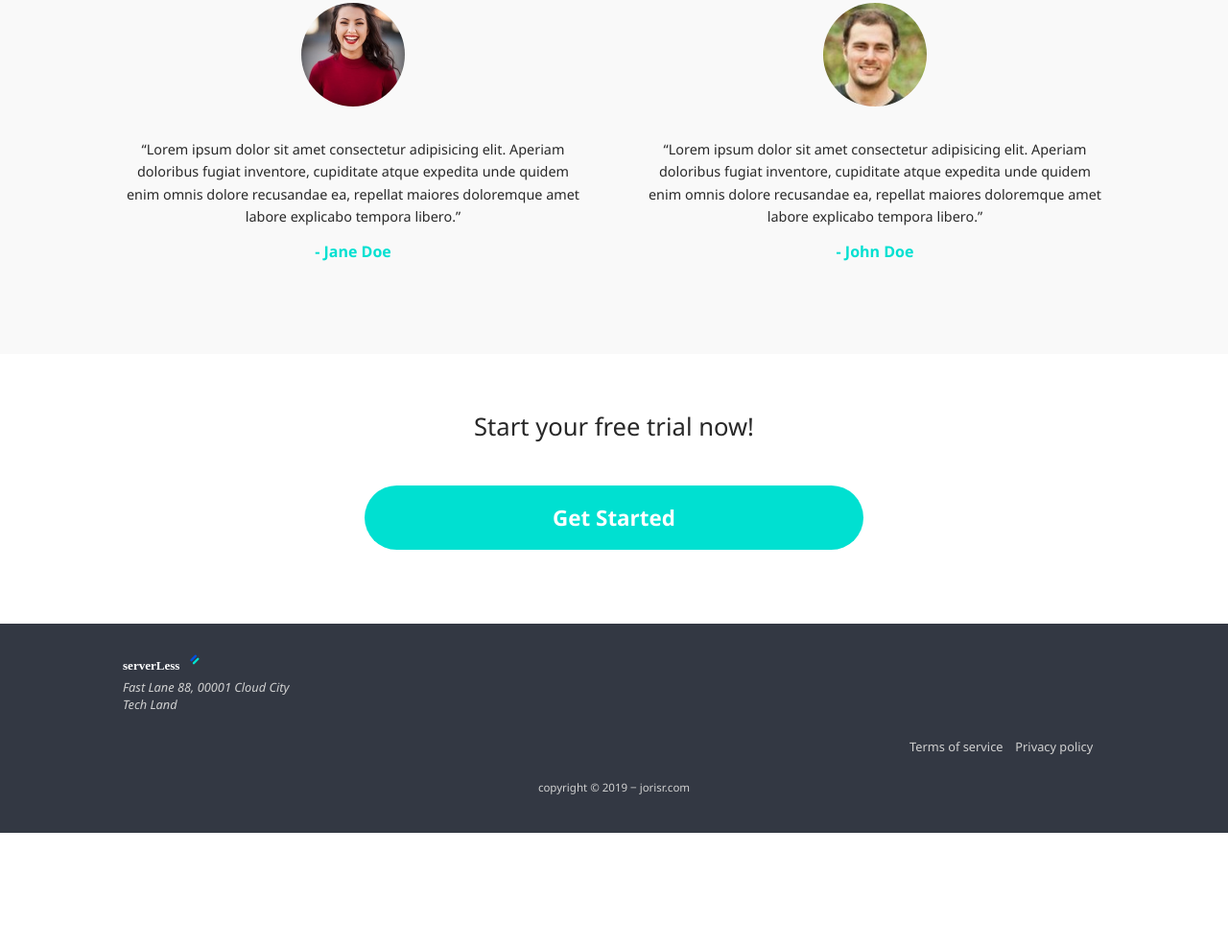
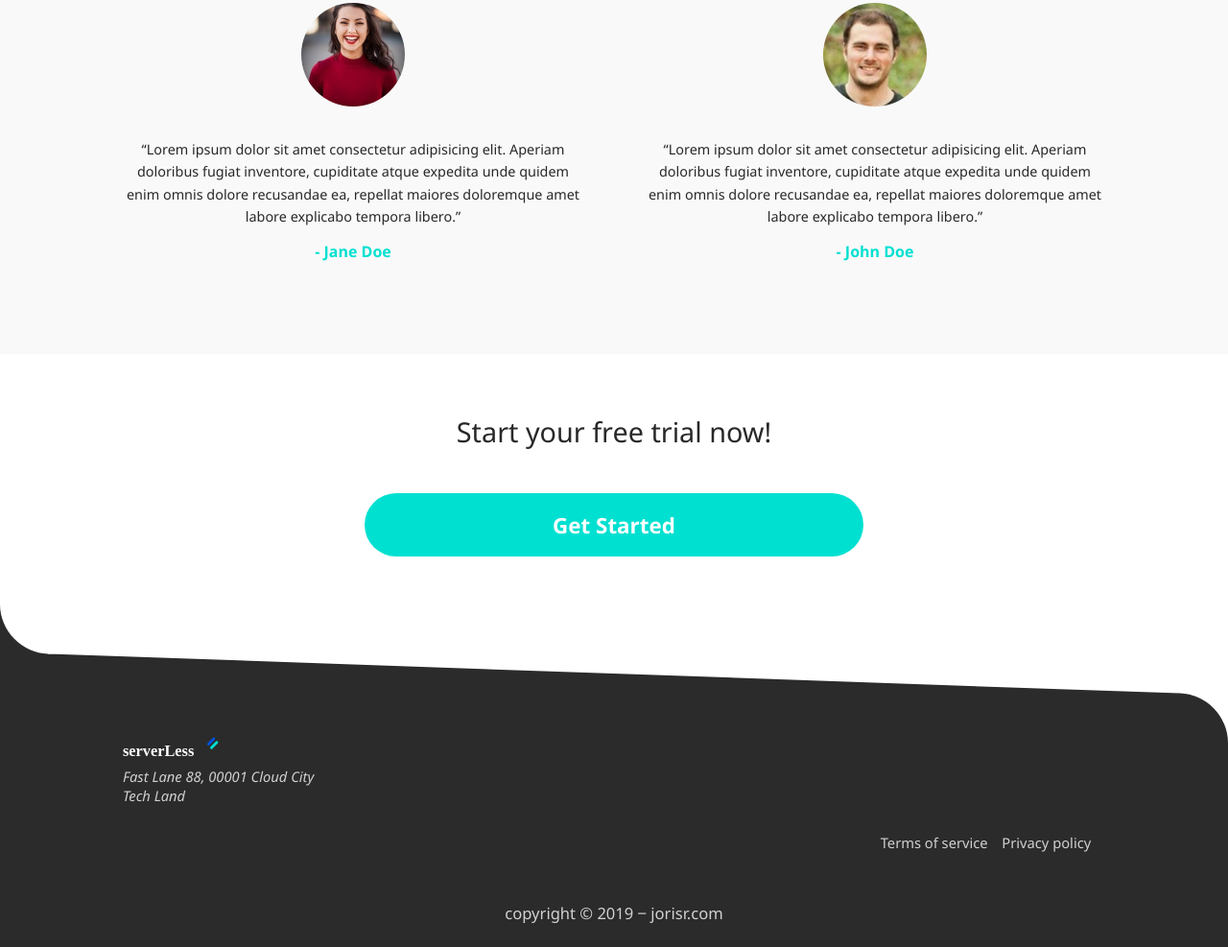
Before and after one commit to jorishr/landing-page, a plain HTML site: page index.html in a window 1280 px wide. Shown: the part 1169-2156 px from the top of the page at 96% size. Before the commit the page ends 2037 px from the top, so only its background shows below. Drawn offline with Linux system fonts and the light colour scheme.

Commit message:
footer background skew fixed

```diff
--- a/css/main.scss
+++ b/css/main.scss
@@ -30,6 +30,10 @@ ul {
 
 a {
     text-decoration: none;
+}
+
+main {
+    min-height: calc(100vh - 210px);    /* footer-height */
 }
 
 /*  ######
@@ -230,7 +234,7 @@ figcaption::before {
     ###########   */
 
 .cta {
-    margin: -50px 0 4em;
+    margin: -50px 0 8em;
 }
 
 .cta__heading {
@@ -245,9 +249,11 @@ figcaption::before {
     color: white;
     font-weight: bold;
     border-radius: 40px;
-    width: 100%;
+    width: calc(100% - 1em);
     padding: .8em .2em;
     margin: 0;
+    position: relative;
+    z-index: 1;
 }
 
 .cta__btn:hover {
@@ -259,9 +265,54 @@ figcaption::before {
     ######   */
 
 footer {
-    background-color: rgba(0, 7, 20, .8);
+    background-color: rgb(43, 43, 43);
+    border-top-right-radius: 50px;
     color: #D1D1D1;
     font-size: .8em;
+    height: 210px;
+    position: relative;
+    /*
+        larger than height .footer-bg-container to compensate for skew and
+        keep a straight edge at the bottom  */
+}
+
+.footer-bg-container {
+    background-color: rgb(43, 43, 43);
+    font-size: .8em;
+    transform: skewY(2deg);
+    border-top-right-radius: 50px;
+    position: relative;
+    top: -35px;     /* pulled above the straight edge of footer element */
+    height: 160px;
+}
+
+.footer-bg-container::before {
+    content: '';
+    width: 50px;
+    height: 50px;
+    background-color: rgb(43, 43, 43);
+    position: absolute;
+    top: -49px;
+    left: 0;
+    z-index: -4;
+}
+
+.footer-bg-container::after {
+    content: '';
+    width: 100px;
+    height: 100px;
+    background: white;
+    position: absolute;
+    top: -100px;
+    left: 0;
+    z-index: -3;
+    border-radius: 50%;
+}
+
+footer .container {
+    transform: skewY(-2deg);
+    padding-top: 3em;
+    padding-bottom: 0;
 }
 
 footer a {
@@ -285,12 +336,22 @@ footer address {
 
 footer ul {
     display: flex;
-    justify-content: space-between;
+    justify-content: center;
     margin-bottom: 2em;
 }
 
 footer ul li a {
     margin-right: 1em;
+}
+
+footer p {
+    /* check html markup, p lives outside containers */
+    text-align: center;
+    position: absolute;
+    left: 50%;
+    transform: translateX(-50%);
+    bottom: 2%;
+    margin-top: 0;
 }
 
 /*  ##################
@@ -380,7 +441,7 @@ footer ul li a {
     }
 
     .cta {
-        margin: -50px auto 0;
+        margin: -50px auto 4em;
     }
 
     .cta__btn {
@@ -389,8 +450,8 @@ footer ul li a {
         margin: 2em auto;
     }
 
-    footer ul {
-        justify-content: center;
+    footer .container{
+        padding: 4em 0 0 ;
     }
 }
 
@@ -472,8 +533,26 @@ footer ul li a {
         margin: 5% 0 0;
     }
 
+    .cta {
+        margin-bottom: 5em;
+    }
+
+    .cta__heading {
+        font-size: 1.8em;
+    }
+
+    main {
+        min-height: calc(100vh - 250px);    /* footer-height */
+    }
+
+    footer {
+        height: 250px;
+        font-size: 1.15em;
+    }
+
     footer .logo {
         float: left;
+        width: 100px;
     }
 
     footer address {
@@ -533,4 +612,12 @@ footer ul li a {
     .cta {
         padding: 4em 0;
     }
+
+    main {
+        min-height: calc(100vh - 270px);    /* footer-height */
+    }
+
+    footer {
+        height: 270px;
+    }
 }
--- a/index.html
+++ b/index.html
@@ -8,6 +8,7 @@
     <title>Serverless</title>
 </head>
 <body>
+    <main>
         <div class="container">
             <header>
                 <a href="#">
@@ -82,8 +83,9 @@
             <h3 class="cta__heading">Start your free trial now!</h3>
             <a class="cta__btn" href="#">Get Started</a>
         </div>
-
-    <footer class="footer-container">
+    </main>
+    <footer>
+        <div class="footer-bg-container">
             <div class="container">
                 <a href="#">
                     <img src="images/logo-light.svg" alt="serverLess logo" class="logo">
@@ -93,8 +95,9 @@
                     <li><a href="#">Terms of service</a></li>
                     <li><a href="#">Privacy policy</a></li>
                 </ul>
+            </div>
+        </div>
         <p>copyright &copy; 2019 <a href="http://www.jorisr.com">&#8210; jorisr.com</a></p>
-        </div>
     </footer>
 </body>
 </html>
```
Also changed, not shown: css/main.css, 2 other files. Lines whose indentation alone changed are shown as unchanged.
